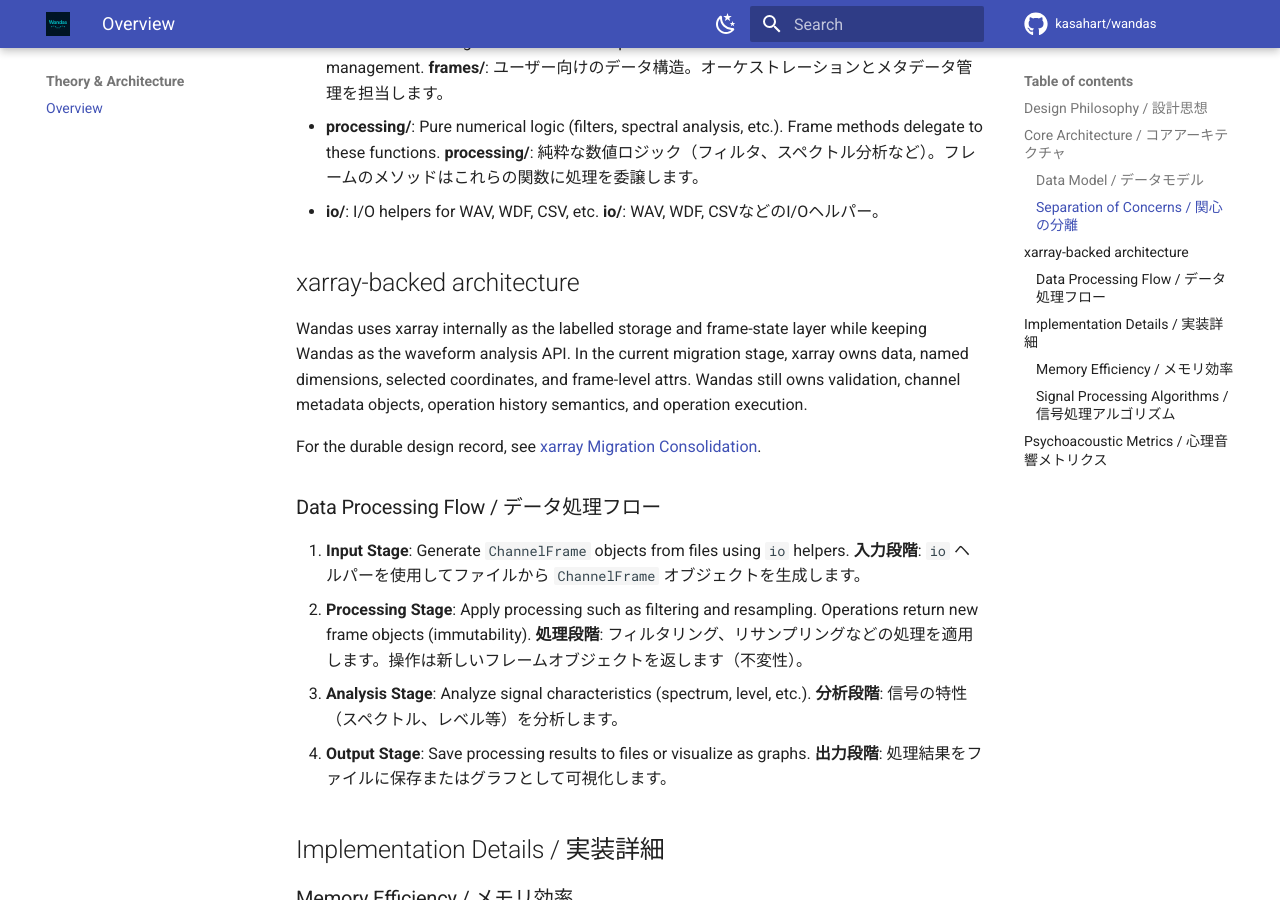
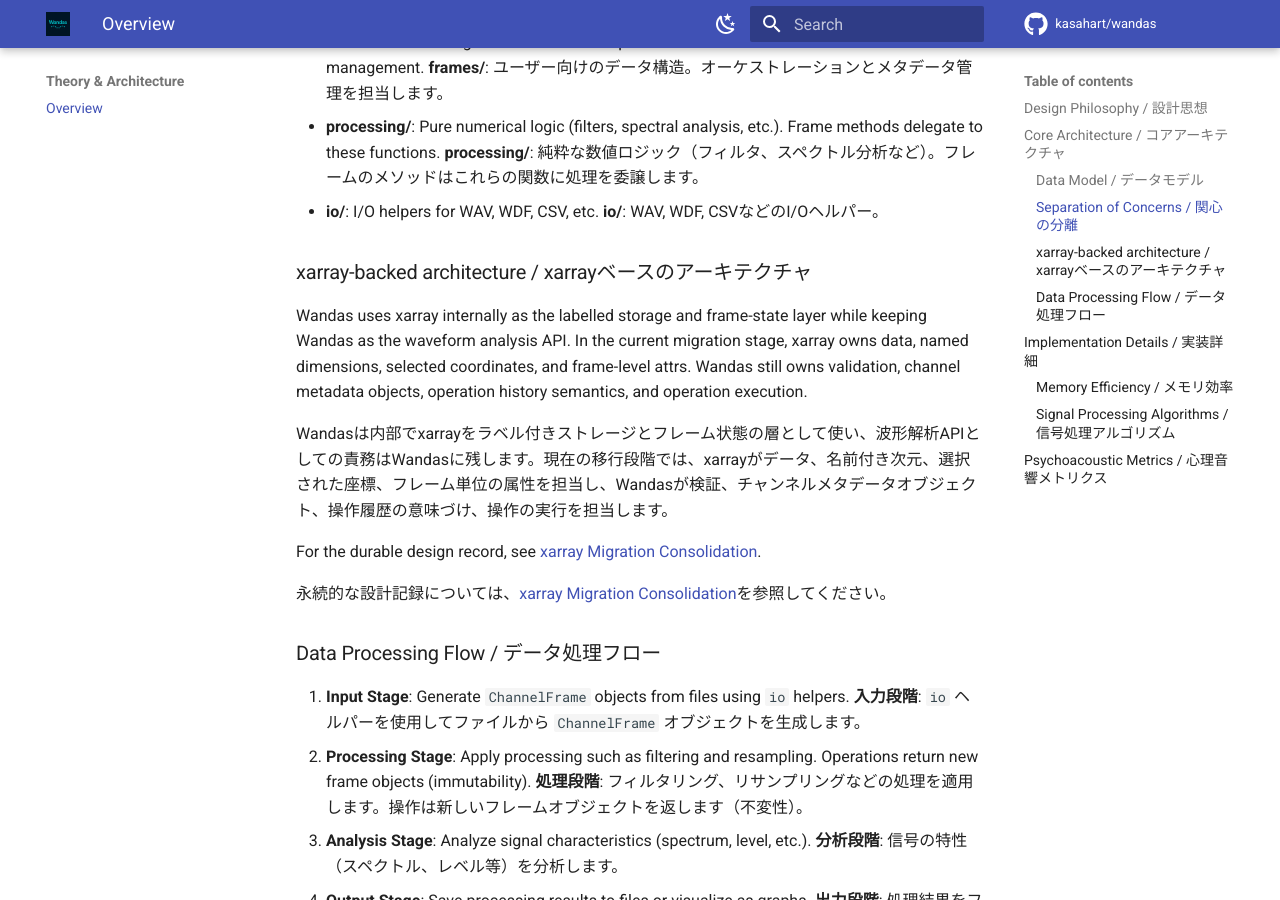
Before and after one commit to kasahart/wandas, an MkDocs documentation site: the page built from docs/src/explanation/index.md, in a window 1280 px wide and 900 px high, scrolled down 1302 px. Built offline with MkDocs 1.6.1 and Material for MkDocs 9.7.7, drawn with Linux system fonts in a browser that asks for light colours; comment, search, counter and statistics services are not loaded.

Commit message:
docs: refine xarray architecture pointer

```diff
--- a/docs/src/explanation/index.md
+++ b/docs/src/explanation/index.md
@@ -48,11 +48,15 @@ Responsibilities of each class:
 - **io/**: I/O helpers for WAV, WDF, CSV, etc.
   **io/**: WAV, WDF, CSVなどのI/Oヘルパー。
 
-## xarray-backed architecture
+### xarray-backed architecture / xarrayベースのアーキテクチャ
 
 Wandas uses xarray internally as the labelled storage and frame-state layer while keeping Wandas as the waveform analysis API. In the current migration stage, xarray owns data, named dimensions, selected coordinates, and frame-level attrs. Wandas still owns validation, channel metadata objects, operation history semantics, and operation execution.
 
+Wandasは内部でxarrayをラベル付きストレージとフレーム状態の層として使い、波形解析APIとしての責務はWandasに残します。現在の移行段階では、xarrayがデータ、名前付き次元、選択された座標、フレーム単位の属性を担当し、Wandasが検証、チャンネルメタデータオブジェクト、操作履歴の意味づけ、操作の実行を担当します。
+
 For the durable design record, see [xarray Migration Consolidation](../../design/2026-06-11-xarray-migration-consolidation.md).
+
+永続的な設計記録については、[xarray Migration Consolidation](../../design/2026-06-11-xarray-migration-consolidation.md)を参照してください。
 
 ### Data Processing Flow / データ処理フロー
 
```
